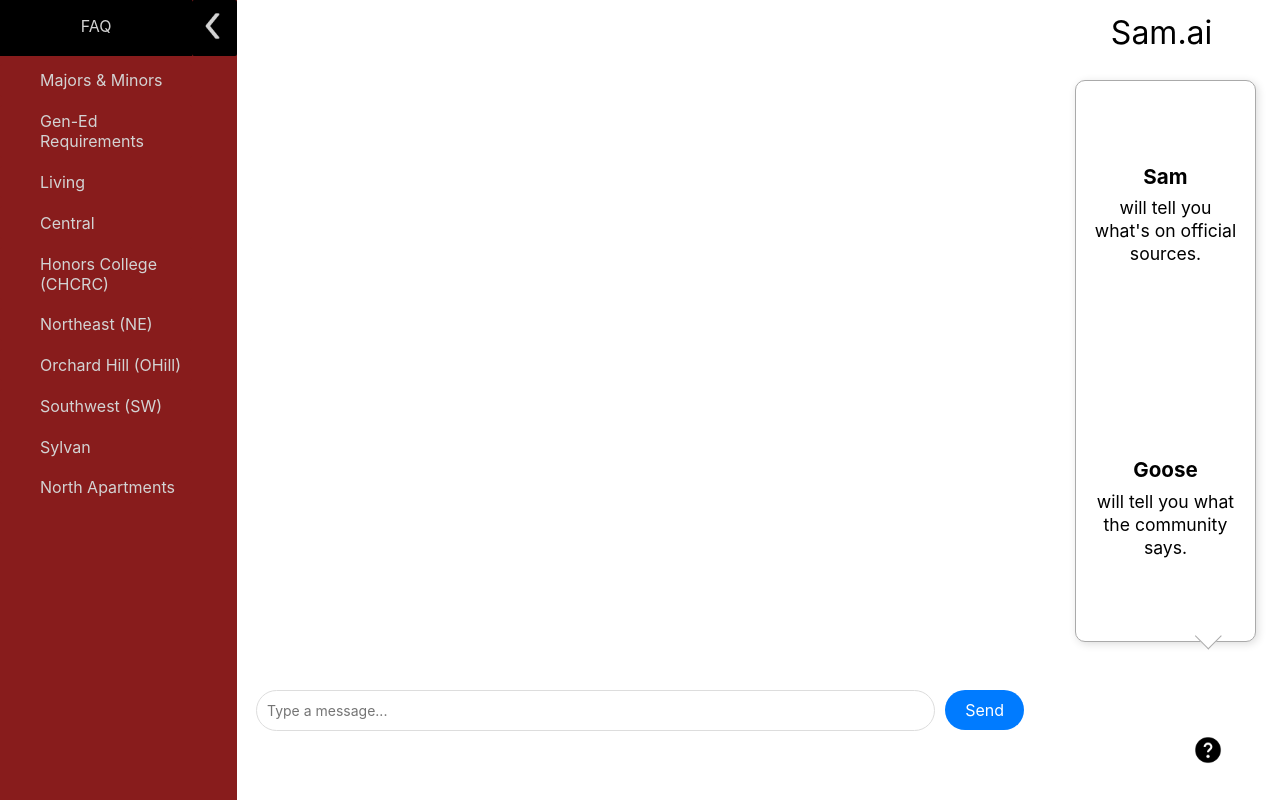
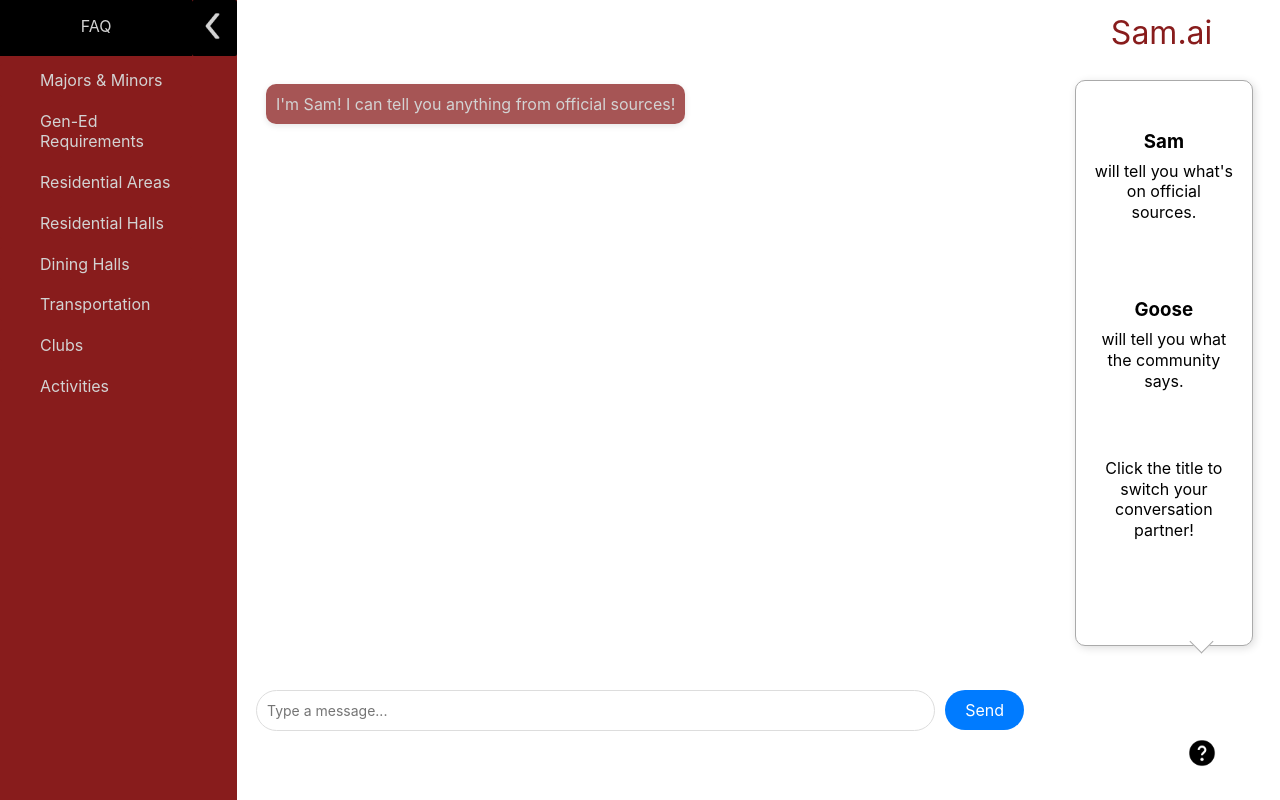
Before and after one commit to NicoleKaldus/HackUMass24, a Svelte app in the folder client/: page / in a window 1280 px wide. Built offline with nearby package versions, Linux system fonts and the light colour scheme.

Commit message:
Added dual theming and chatbox improvements
Made clicking title change ai response theming. Expanded info text.

```diff
--- a/client/src/App.svelte
+++ b/client/src/App.svelte
@@ -4,28 +4,36 @@
 
     let showSidebar = true;
     let showInfo = true;
+    let isSam = true;
     let message = ""; // User input
+    let placeholder = "I'm Sam! I can tell you anything from official sources!";
     let messages = []; // All messages in the chat
     let chatBox; // Chatting scroll area
     let input; // User input text area
 
+    messages = [...messages, { text: placeholder, sender: "ai" }];
+
     // FAQ array with key-value pairs
     const faqItems = [
-        { title: "Majors & Minors", content: "Majors & Minors content" },
-        { title: "Gen-Ed Requirements", content: "Gen-Ed Requirements content" },
-        { title: "Living", content: "Living content" },
-        { title: "Central", content: "Central content" },
-        { title: "Honors College (CHCRC)", content: "Honors College content" },
-        { title: "Northeast (NE)", content: "Northeast content" },
-        { title: "Orchard Hill (OHill)", content: "Orchard Hill content" },
-        { title: "Southwest (SW)", content: "Southwest content" },
-        { title: "Sylvan", content: "Sylvan content" },
-        { title: "North Apartments", content: "North Apartments content" }
+        { title: "Majors & Minors", content: "What are the requirements for a BS in Computer Science?" },
+        { title: "Gen-Ed Requirements", content: "What are the gen-ed requirements to graduate?" },
+        { title: "Residential Areas", content: "What are the pros and cons of living at Northeast?" },
+        { title: "Residential Halls", content: "What is the atmosphere like at Mary Lyon Hall?" },
+        { title: "Dining Halls", content: "At what times do the dining halls close?" },
+        { title: "Transportation", content: "How can I get to CVS without a car?" },
+        { title: "Clubs", content: "How can I join the cybersecurity club?" },
+        { title: "Activities", content: "What can I do for fun around Amherst?" }
     ];
 
     // Simulated AI response function
     function getAiResponse(userMessage) {
-        return `AI response to: ${userMessage}`;
+        let response = `AI response to: ${userMessage}`;
+        if(!isSam){
+            if(Math.floor(Math.random() * 10) < 4){
+                response += " Honk!";
+            }
+        }
+        return response;
     }
 
     // Send message when Enter is pressed or button is clicked
@@ -44,9 +52,8 @@
                     sender: "ai",
                 },
             ];
-
+        }
         input.focus();
-        }
     }
 
     // This function ensures that the chat container is always scrolled to the bottom
@@ -68,13 +75,19 @@
         }
     }
 
+    // Toggle the title between "Sam.ai" and "Goose.ai"
     function toggleTitle() {
-		if (this.innerText === "Sam.ai"){
-			this.innerText = "Goose.ai";
+        messages = [];
+        if(isSam){
+            this.style.color = "gray";
+            placeholder = "Honk! I'm goose! I'm up to date with the community gossip!";
         }
-		else {
-			this.innerText = "Sam.ai"
+        else{
+            this.style.color = "rgb(136, 28, 28)";
+            placeholder = "I'm Sam! I can tell you anything from official sources!";
         }
+        isSam = !isSam;
+        messages = [...messages, { text: placeholder, sender: "ai" }];
     }
 </script>
 
@@ -90,10 +103,9 @@
 
         {#if showSidebar}
             <div class="faqContent">
-                <div class = "faqHeader">
+                <div class="faqHeader">
                     <p>FAQ</p>
                 </div>
-                <!-- Loop through faqItems and create a button for each -->
                 {#each faqItems as { title, content }}
                     <button
                         class="faqBtn"
@@ -107,16 +119,18 @@
     </div>
 
     <div class="chat-container">
-        <!-- Chat Messages -->
         <div class="chat-box" bind:this={chatBox}>
             {#each messages as { text, sender }}
                 <div class="message {sender}">
-                    <div class="bubble">{text}</div>
+                    <div class="bubble"
+                         style="background-color: {sender === 'ai' ? (isSam ? 'rgba(136, 28, 28, 0.747)' : 'rgb(211, 211, 211)') : ''};
+                                color: {sender === 'ai' ? (isSam ? 'rgb(211, 211, 211)' : 'black') : ''};">
+                         {text}
+                    </div>
                 </div>
             {/each}
         </div>
 
-        <!-- Input Box and Send Button -->
         <div class="input-container">
             <input
                 bind:this={input}
@@ -130,16 +144,19 @@
     </div>
 
     <div class="desc-container">
-		<button class="titleBtn" on:click={toggleTitle}>Sam.ai</button>
+        <button class="titleBtn" on:click={toggleTitle}>{isSam ? "Sam.ai" : "Goose.ai"}</button>
         {#if showInfo}
             <div class="info bottom">
                 <div>
                     <h3>Sam</h3>
-					<p class = "infoinfo">will tell you what's on official sources.</p>
+                    <p class="infoinfo">will tell you what's on official sources.</p>
                 </div>
                 <div>
                     <h3>Goose</h3>
-					<p class = "infoinfo">will tell you what the community says.</p>
+                    <p class="infoinfo">will tell you what the community says.</p>
+                </div>
+                <div>
+                    <p class="infoinfo">Click the title to switch your conversation partner!</p>
                 </div>
             </div>
         {/if}
@@ -150,6 +167,7 @@
 </main>
 
 
+
 <!-- <style>
 	@import './styles.css';
 </style> -->
--- a/client/src/styles.css
+++ b/client/src/styles.css
@@ -24,8 +24,7 @@
     align-items: center;
     margin: auto;
     width: 15vw;
-    height: 100vh;
-    column-gap: 1px;
+    height: 100%;
 }
 
 .faqHeader {
@@ -136,8 +135,8 @@
 }
 
 .message.ai .bubble {
-    background-color: #f8f8f8;
-    color: #333;
+    background-color: rgba(136, 28, 28, 0.747);
+    color: rgb(211, 211, 211);
     align-self: flex-start;
 }
 
@@ -182,7 +181,7 @@
 
 .titleBtn {
     background-color: white;
-    color: black;
+    color: rgb(136,28,28);
     position: relative;
     width: 5em;
     height: 2em;
@@ -200,8 +199,10 @@
     background-color: white;
     position: fixed;
     border: none;
-    bottom: 1em;
-    right: 3.1em;
+    margin: none;
+    padding: none;
+    bottom: 0.8em;
+    right: 3.5em;
 }
 
 .infoBtn:active {
@@ -219,13 +220,13 @@
 	line-height: 130%;
 	font-size: 13px;
     width: 70%;
-    height: 54vh;
+    height: 55.5vh;
     word-wrap: normal;
     justify-content: space-between;
-    font-size: 1.1em;
+    font-size: 1em;
     padding: 1em;
-    padding-top: 8vh;
-    padding-bottom: 8vh;
+    padding-top: 4vh;
+    padding-bottom: 11vh;
 }
 
 div.info.bottom:after {
@@ -242,7 +243,7 @@
 
 div.info.bottom:after {
 	display: block;
-	margin: 60.3vh 0 0 6em;
+	margin: 65vh 0 0 6.3em;
 	-moz-transform: rotate(-135deg);
 	-ms-transform: rotate(-135deg);
 	-o-transform: rotate(-135deg);
```
Lines whose indentation alone changed are shown as unchanged.
